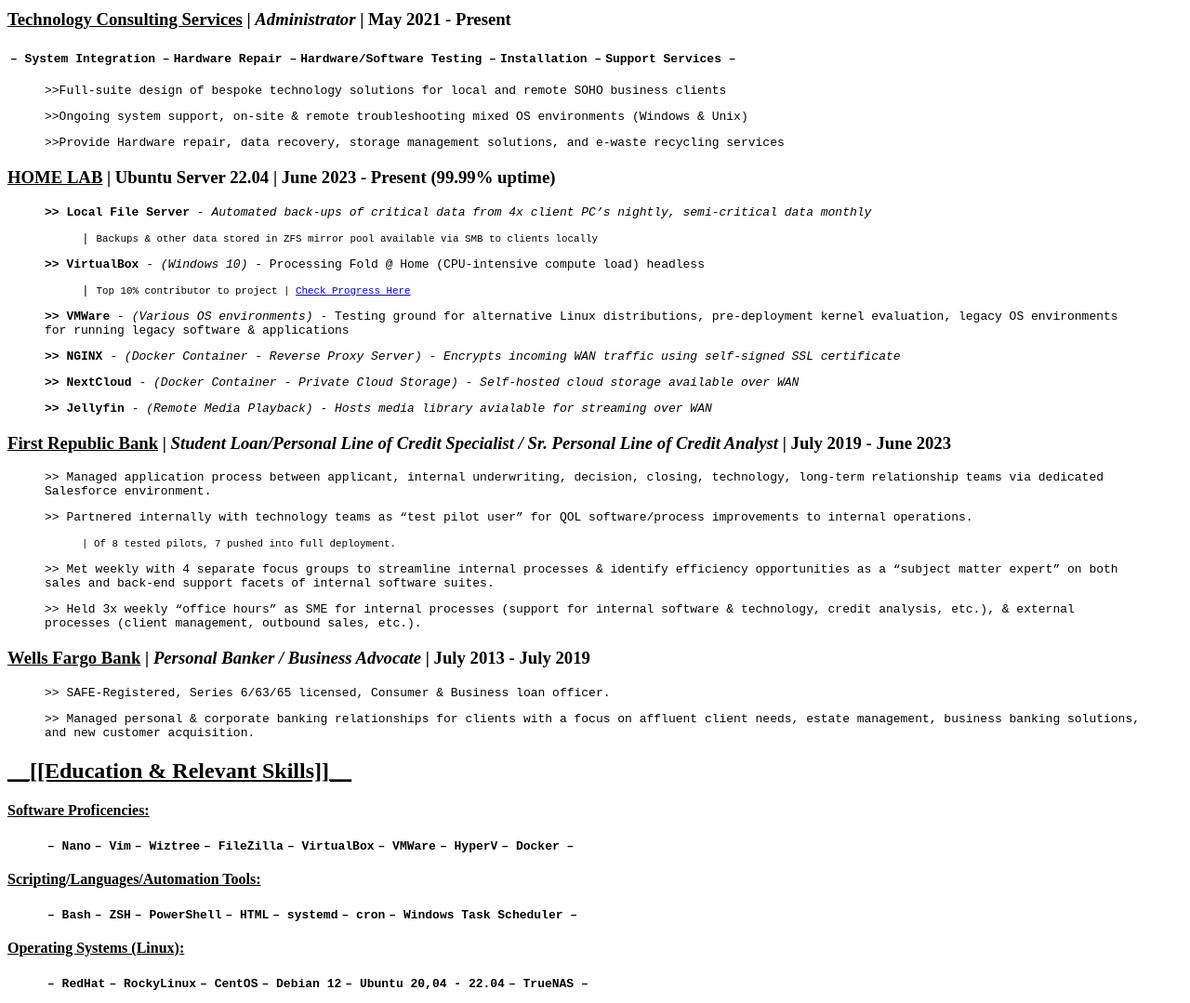
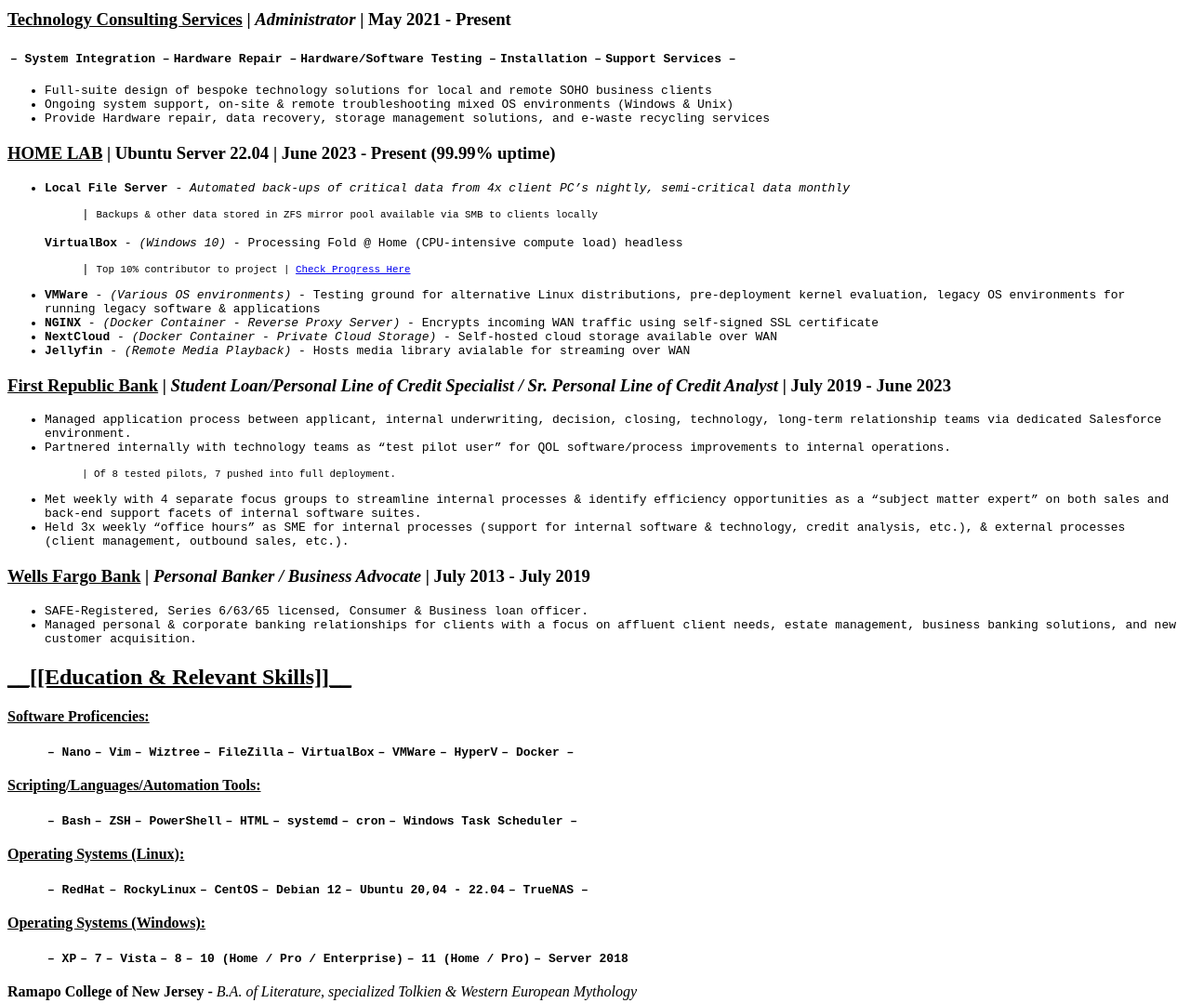
Before and after one commit to Cutoff-JORTS/HTML, a plain HTML site: page index.html in a window 1280 px wide. Shown: the part 280-1359 px from the top of the page at 93% size. Drawn offline with Linux system fonts and the light colour scheme.

Commit message:
added comments & structural skeleton (div/span demarkation)

```diff
--- a/index.html
+++ b/index.html
@@ -11,13 +11,17 @@
 
 	<body>
 	<img src="images/JORTS.png" alt="Logo - a pair of cut-off denim shorts"> <img src="images/Website_QR.png" alt="QR code linking to website jorts.tech"> << Scan here to see more!
-
+<div> <!--Resume Header-->
 <h1> Jason A. Ort </h1>
 	<h5><a href="https://jorts.tech">https://jorts.tech</a> | <a href="mailto:jorts.tech@mgail.com">jorts.tech@gmail.com</a></h5>
+</div>
 
+<div>	<!--Work History-->
 	<h2><u>_____[[Work Experience]]______</u></h2>
+<span> <!--Jorts.Tech-->
+		<h3><u>Technology Consulting Services</u> | <i>Administrator </i>| May 2021 - Present</h3>
+</span><!--Services Available-->
 
-		<h3><u>Technology Consulting Services</u> | <i>Administrator </i>| May 2021 - Present</h3>
 			<table>
 				<tr>
 					<td><code><strong>&ndash; System Integration &ndash;<s/trong></code></td>
@@ -27,54 +31,59 @@
 					<td><code><strong>Support Services &ndash;</strong></code></td>
 				</tr>
 			</table>
-		<blockquote>
-			<code>
-				<p> >>Full-suite design of bespoke technology solutions for local and remote SOHO business clients</p>
-				<p> >>Ongoing system support, on-site & remote troubleshooting mixed OS environments (Windows & Unix)</p>
-				<p> >>Provide Hardware repair, data recovery, storage management solutions, and e-waste recycling services</p>
-			</code>
-		</blockquote>
+
+<span> <!--Experience-->
+			<ul><code>
+				<li>Full-suite design of bespoke technology solutions for local and remote SOHO business clients</li>
+				<li>Ongoing system support, on-site & remote troubleshooting mixed OS environments (Windows & Unix)</li>
+				<li>Provide Hardware repair, data recovery, storage management solutions, and e-waste recycling services</li>
+			</code></ul>
+</span>
+<span> <!--HomeLab Overview-->
 			<h3><u>HOME LAB</u> | Ubuntu Server 22.04 | June 2023 - Present (99.99% uptime)</h3>
-				<blockquote>
-					<code>
-					<p><strong> >> Local File Server</strong> - <i>Automated back-ups of critical data from 4x client PC’s nightly, semi-critical data monthly</i></p>
+</span>
+<span> <!--Self-Hosted Services-->
+					<ul><code>
+					<li><strong>Local File Server</strong> - <i>Automated back-ups of critical data from 4x client PC’s nightly, semi-critical data monthly</i></li>
 						<blockquote><p>| <small>Backups & other data stored in ZFS mirror pool available via SMB to clients locally</small></p></blockquote>
 
-					<p><strong> >> VirtualBox</strong> - <i>(Windows 10)</i> - Processing Fold @ Home (CPU-intensive compute load) headless</p>
+					<pli><strong>VirtualBox</strong> - <i>(Windows 10)</i> - Processing Fold @ Home (CPU-intensive compute load) headless</li>
 						<blockquote><p>| <small>Top 10% contributor to project | <a href="https://stats.foldingathome.org/donor/id/666656912">Check Progress Here</a></small></p></blockquote>
 
-					<p><strong> >> VMWare</strong> - <i>(Various OS environments)</i> - Testing ground for alternative Linux distributions, pre-deployment kernel evaluation, legacy OS environments for running legacy software & applications</p>
+					<li><strong>VMWare</strong> - <i>(Various OS environments)</i> - Testing ground for alternative Linux distributions, pre-deployment kernel evaluation, legacy OS environments for running legacy software & applications</li>
 
-					<p><strong> >> NGINX</strong> - <i>(Docker Container - Reverse Proxy Server) - Encrypts incoming WAN traffic using self-signed SSL certificate</i></p>
+					<li><strong>NGINX</strong> - <i>(Docker Container - Reverse Proxy Server)</i> - Encrypts incoming WAN traffic using self-signed SSL certificate</li>
 
-					<p><strong> >> NextCloud</strong> - <i>(Docker Container - Private Cloud Storage) - Self-hosted cloud storage available over WAN</i></p>
+					<li><strong>NextCloud</strong> - <i>(Docker Container - Private Cloud Storage)</i> - Self-hosted cloud storage available over WAN</li>
 
-					<p><strong> >> Jellyfin</strong> - <i>(Remote Media Playback) - Hosts media library avialable for streaming over WAN</i></p>
-					</code>
-
-				</blockquote>
-
+					<li><strong>Jellyfin</strong> - <i>(Remote Media Playback)</i> - Hosts media library avialable for streaming over WAN</li>
+					</code></ul>
+</span>
+<span> <!--First Republic-->
 		<h3><u>First Republic Bank</u> | <i>Student Loan/Personal Line of Credit Specialist / Sr. Personal Line of Credit Analyst </i> | July 2019 - June 2023</h3>
-		<blockquote>
-			<code>
-				<p> >> Managed application process between applicant, internal underwriting, decision, closing, technology, long-term relationship teams via dedicated Salesforce environment.</p>
-				<p> >> Partnered internally with technology teams as “test pilot user” for QOL software/process improvements to internal operations.</p>
+</span>
+<span> <!--FRB Experience-->
+			<ul><code>
+				<li>Managed application process between applicant, internal underwriting, decision, closing, technology, long-term relationship teams via dedicated Salesforce environment.</li>
+				<li>Partnered internally with technology teams as “test pilot user” for QOL software/process improvements to internal operations.</li>
 					<blockquote><p><small>| Of 8 tested pilots, 7 pushed into full deployment. </small></p></blockquote>
-				<p> >> Met weekly with 4 separate focus groups to streamline internal processes & identify efficiency opportunities as a “subject matter expert” on both sales and back-end support facets of internal software suites.</p>
-				<p> >> Held 3x weekly “office hours” as SME for internal processes (support for internal software & technology, credit analysis, etc.), & external processes (client management, outbound sales, etc.).</p>
-			</code>
-		</blockquote>
-
+				<li>Met weekly with 4 separate focus groups to streamline internal processes & identify efficiency opportunities as a “subject matter expert” on both sales and back-end support facets of internal software suites.</li>
+				<li>Held 3x weekly “office hours” as SME for internal processes (support for internal software & technology, credit analysis, etc.), & external processes (client management, outbound sales, etc.).</li>
+			</code></ul>
+</span>
+<span> <!--Wells Fargo-->
 		<h3><u>Wells Fargo Bank</u> | <i>Personal Banker / Business Advocate </i> | July 2013 - July 2019</h3>
-			<blockquote>
-				<code>
-					<p> >> SAFE-Registered, Series 6/63/65 licensed, Consumer & Business loan officer.</p>
-					<p> >> Managed personal & corporate banking relationships for clients with a focus on affluent client needs, estate management, business banking solutions, and new customer acquisition.</p>
-				</code>
-			</blockquote>
-
+</span>
+<span> <!--WF Experience-->
+				<ul><code>
+					<li>SAFE-Registered, Series 6/63/65 licensed, Consumer & Business loan officer.</li>
+					<li>Managed personal & corporate banking relationships for clients with a focus on affluent client needs, estate management, business banking solutions, and new customer acquisition.</li>
+				</code></ul>
+</span>
+</div>
+<div>	<!--Education & Skills-->
 	<h2><u>__[[Education & Relevant Skills]]__</u></h2>
-
+<span>	<!--Software-->
 			<u><strong>Software Proficencies:</strong></u>
 			<blockquote><table>
 					<tr>
@@ -88,7 +97,8 @@
 						<th><code>&ndash; Docker &ndash;</code></th>
 					</tr>
 				</table></blockquote>
-
+</span>
+<span> <!--Scripting,Coding,etc.-->
 			<u><strong>Scripting/Languages/Automation Tools:</strong></u>
 				<blockquote><table>
 					<tr>
@@ -101,7 +111,8 @@
 						<th><code>&ndash; Windows Task Scheduler &ndash;</code></th>
 					</tr>
 				</table></blockquote>
-
+</span>
+<span> <!--Linux Experience-->
 			<u><strong>Operating Systems (Linux):</strong></u>
 				<blockquote><table>
 					<tr>
@@ -114,7 +125,8 @@
 
 					</tr>
 				</table></blockquote>
-
+</span>
+<span> <!--Windows Experience-->
 			<u><strong>Operating Systems (Windows):</strong></u>
 				<blockquote><table>
 					<tr>
@@ -127,16 +139,18 @@
 						<th><code>&ndash; Server 2018</code></th>
 					</tr>
 				</table></blockquote>
-
+</span>
+<span>	<!--Education-->
 			<p><strong>Ramapo College of New Jersey - </strong><i>B.A. of Literature, specialized Tolkien & Western European Mythology</i></p>
-
-
+</span>
+</div>
+<div> <!--Volunteering-->
 	<h2><u>__[[Volunteering/Other Activities]]__</u></h2>
 		<blockquote>
-			<code><p><strong> Weekly problem-solving & team-building exercises</strong> for a group of working professionals spanning 5 industries (2018 - Present)</p>
+			<code><p><strong> Weekly problem-solving & team-building exercises</strong> for a group of working professionals spanning 7+ industries (2018 - Present)</p>
 				<blockquote><p>| <small>Director - 1x group / Participant - 3x additional groups</small></p></blockquote>
 			<p><strong> Volunteer cable management, PC assembly/repair, & network configuration</strong> for local LAN Café (2004 - 2007)</code></p>
 		</blockquote>
-
+</div>
 	</body>
 </html>
```
